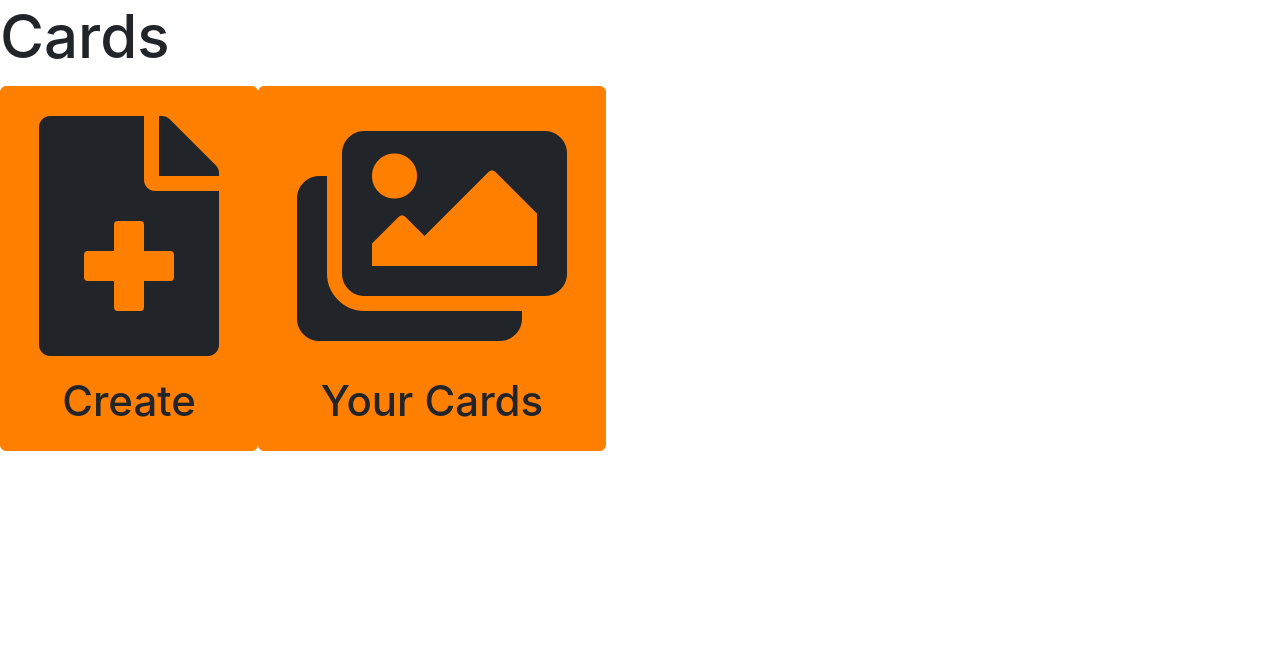
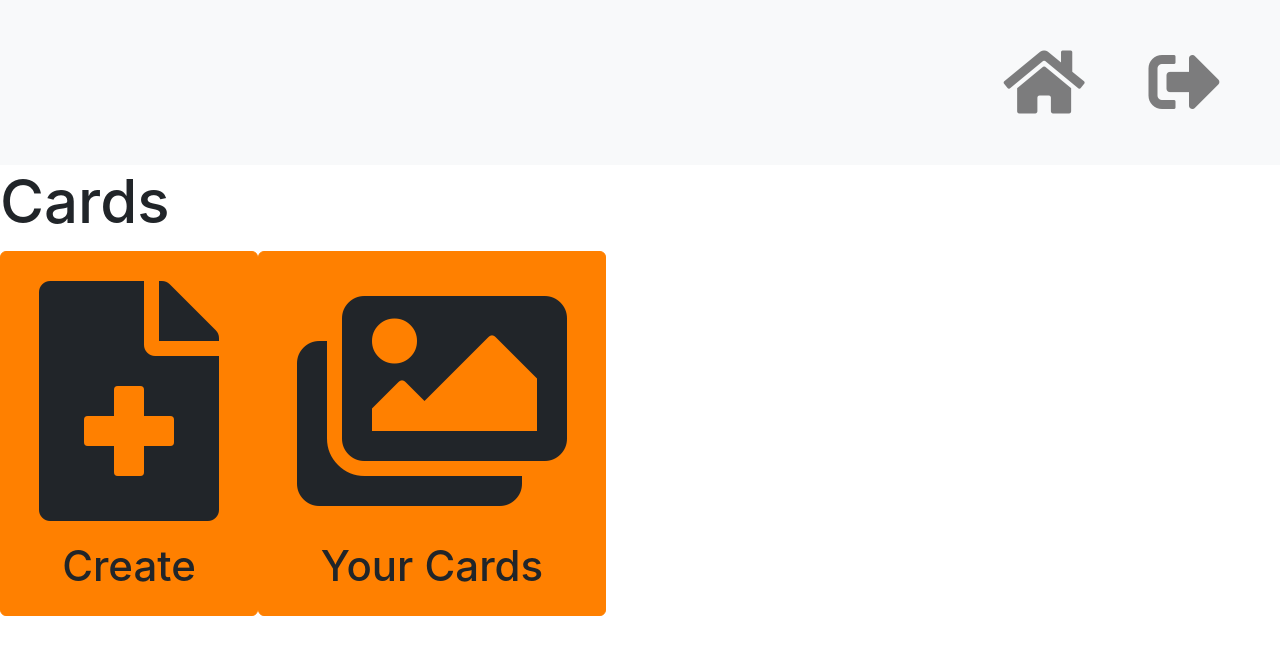
Before and after one commit to CurtainUp/speech-dewey, a React (Create React App) app: page /cards in a window 1280 px wide. Shown: the top 654 px of the page. Built offline with nearby package versions, Linux system fonts and the light colour scheme.

Commit message:
Added basic navbar with home and logout buttons with routing but no actual logout function

```diff
--- a/src/components/Dewey.js
+++ b/src/components/Dewey.js
@@ -1,11 +1,13 @@
 import React, { Component } from "react"
 import App from "./App"
+import NavBar from "./NavBar"
 
 export default class Dewey extends Component {
 
   render() {
       return (
           <React.Fragment>
+              <NavBar />
               <App />
           </React.Fragment>
       )
--- /dev/null
+++ b/src/components/NavBar.js
@@ -0,0 +1,39 @@
+import React from 'react';
+import {
+  Navbar,
+  Nav,
+  NavItem,
+  NavLink,
+} from 'reactstrap';
+
+export default class NavBar extends React.Component {
+  constructor(props) {
+    super(props);
+
+    this.toggle = this.toggle.bind(this);
+    this.state = {
+      isOpen: false
+    };
+  }
+  toggle() {
+    this.setState({
+      isOpen: !this.state.isOpen
+    });
+  }
+  render() {
+    return (
+      <div>
+        <Navbar color="light" light expand="md">
+          <Nav className="ml-auto" navbar>
+            <NavItem>
+              <NavLink href="/welcome"><i className="fas fa-home form-icon"></i></NavLink>
+            </NavItem>
+            <NavItem>
+              <NavLink href="/"><i className="fas fa-sign-out-alt form-icon"></i></NavLink>
+            </NavItem>
+          </Nav>
+        </Navbar>
+      </div>
+    );
+  }
+}
```
Also changed, not shown: src/components/stats/Stats.js (+0 -9 lines).
